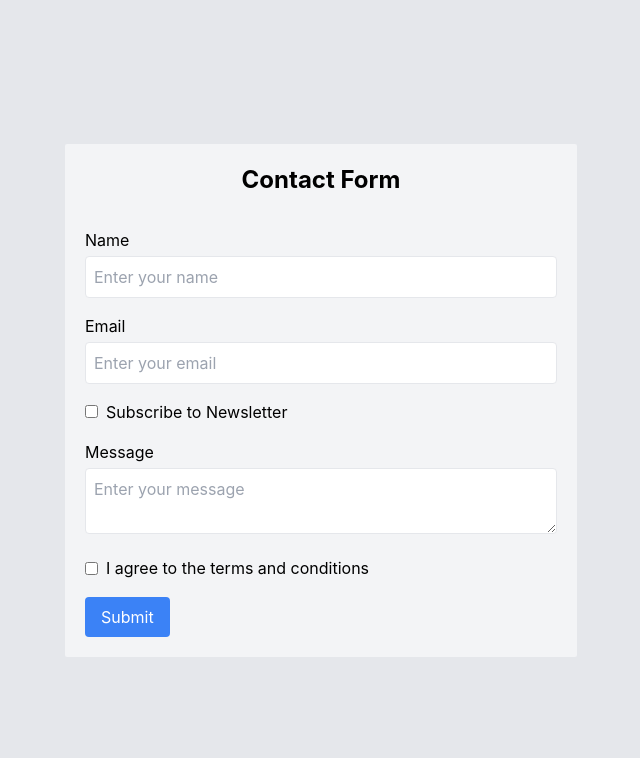
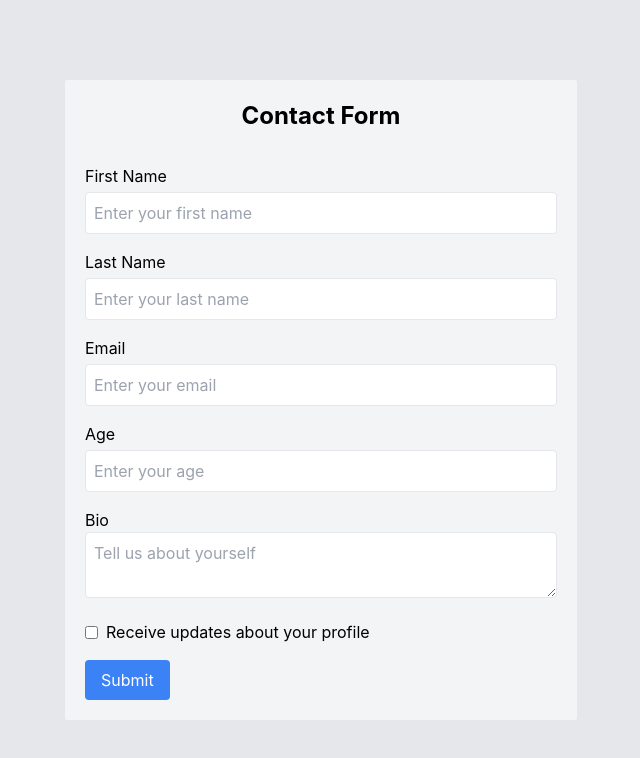
Before and after one commit to puspa955/dynamic-form, a React (Create React App) app: page / in a window 1280 px wide. Shown: the top 758 px of the page, without its empty margins (319-959 px from the left). Built offline with nearby package versions, Linux system fonts and the light colour scheme.

Commit message:
duplicate

```diff
--- a/src/App.tsx
+++ b/src/App.tsx
@@ -11,7 +11,7 @@ const App: React.FC = () => {
     <div className="bg-gray-200 min-h-screen flex items-center justify-center">
       <div className="bg-gray-100 p-5 rounded-sm max-w-lg w-full">
         <h1 className="text-center text-2xl font-bold mb-8">Contact Form</h1>
-        <Form schema={formSchema.contactForm} onSubmit={handleSubmit} />
+        <Form schema={formSchema.userProfileForm} onSubmit={handleSubmit} />
       </div>
     </div>
   );
--- a/src/components/CheckboxField.tsx
+++ b/src/components/CheckboxField.tsx
@@ -4,43 +4,56 @@ type CheckboxFieldProps = {
   name: string;
   label: string;
   required?: boolean;
-  onValueChange: (name: string, value: boolean) => void;
+  checked: boolean;
+  error: string;
+  onChange: (value: boolean) => void;
+  onErrorChange: (error: string) => void;
 };
 
 const CheckboxField: React.FC<CheckboxFieldProps> = ({
   name,
   label,
   required,
-  onValueChange,
+  checked,
+  error,
+  onChange,
+  onErrorChange,
 }) => {
-  const [checked, setChecked] = useState(false);
-  const [error, setError] = useState('');
+  const [touched, setTouched] = useState(false);
+
+  const handleBlur = () => {
+    setTouched(true);
+    validate(checked); // Validate on blur
+  };
 
   const handleChange = (e: React.ChangeEvent<HTMLInputElement>) => {
-    const newChecked = e.target.checked;
-    setChecked(newChecked);
-    onValueChange(name, newChecked);
-    validate(newChecked);
+    const newValue = e.target.checked;
+    onChange(newValue);
+    validate(newValue); // Validate on change
   };
 
-  const validate = (newChecked: boolean) => {
-    const errorMsg = required && !newChecked ? `${label} is required.` : '';
-    setError(errorMsg);
+  const validate = (value: boolean) => {
+    let errorMsg = '';
+    if (required && !value) {
+      errorMsg = `${label} is required.`;
+    }
+    onErrorChange(errorMsg); // Pass the error to the parent
   };
 
   return (
     <div>
-      <label className="inline-flex items-center">
+      <label className="flex items-center">
         <input
           type="checkbox"
+          name={name}
           checked={checked}
           onChange={handleChange}
-          onBlur={() => validate(checked)}
-          className={`mr-2 ${error ? 'border-red-500' : ''}`}
+          onBlur={handleBlur}
+          className={`mr-2 ${error && touched ? 'border-red-500' : ''}`}
         />
         {label}
       </label>
-      {error && <p className="text-red-500 text-sm">{error}</p>}
+      {error && touched && <span className="text-red-500 text-sm">{error}</span>}
     </div>
   );
 };
--- a/src/components/FileField.tsx
+++ b/src/components/FileField.tsx
@@ -1,43 +1,51 @@
-import React, { useState } from 'react';
+import React, { useState, useEffect } from 'react';
 
 type FileFieldProps = {
   name: string;
   label: string;
+  value: File | null;
+  error: string;
+  onChange: (file: File | null) => void;
+  onErrorChange: (error: string) => void;
   required?: boolean;
-  onValueChange: (name: string, value: File | null) => void;
 };
 
 const FileField: React.FC<FileFieldProps> = ({
   name,
   label,
+  value,
+  error,
+  onChange,
+  onErrorChange,
   required,
-  onValueChange,
 }) => {
-  const [file, setFile] = useState<File | null>(null);
-  const [error, setError] = useState('');
+  const [fieldError, setFieldError] = useState('');
+
+  useEffect(() => {
+    validate(value);
+  }, [value]);
 
   const handleChange = (e: React.ChangeEvent<HTMLInputElement>) => {
-    const newFile = e.target.files ? e.target.files[0] : null;
-    setFile(newFile);
-    onValueChange(name, newFile);
-    validate(newFile);
+    const file = e.target.files ? e.target.files[0] : null;
+    onChange(file); // Sends the file to the form
+    validate(file); // Validates the file inside the field
   };
 
-  const validate = (newFile: File | null) => {
-    const errorMsg = required && !newFile ? `${label} is required.` : '';
-    setError(errorMsg);
+  const validate = (file: File | null) => {
+    let errorMsg = '';
+    if (required && !file) {
+      errorMsg = `${label} is required.`;
+    }
+
+    setFieldError(errorMsg); // Set the error inside the component
+    onErrorChange(errorMsg); // Sends the error to the form
   };
 
   return (
     <div>
-      <label htmlFor={name} className="block mb-1">{label}</label>
-      <input
-        type="file"
-        onChange={handleChange}
-        onBlur={() => validate(file)}
-        className={`border p-2 rounded w-full ${error ? 'border-red-500' : ''}`}
-      />
-      {error && <p className="text-red-500 text-sm">{error}</p>}
+      <label htmlFor={name}>{label}</label>
+      <input type="file" name={name} onChange={handleChange} className="border p-2 rounded w-full" />
+      {fieldError && <p className="text-red-500">{fieldError}</p>}
     </div>
   );
 };
--- a/src/components/Form.tsx
+++ b/src/components/Form.tsx
@@ -26,64 +26,28 @@ type FormProps = {
 const Form: React.FC<FormProps> = ({ schema, onSubmit }) => {
   const [formData, setFormData] = useState<{ [key: string]: any }>({});
   const [formErrors, setFormErrors] = useState<{ [key: string]: string }>({});
-  const [isValid, setIsValid] = useState(true);
 
-  const handleFieldChange = (name: string, value: any) => {
+  const handleFieldChange = (name: string, value: any, error: string) => {
+    // Update form data and errors for the specific field
     setFormData((prev) => ({
       ...prev,
       [name]: value,
     }));
 
-    validateField(name, value);
-  };
-
-  const validateField = (name: string, value: any) => {
-    const field = schema.find((f) => f.name === name);
-    if (!field) return;
-
-    let errorMsg = '';
-    if (field.required && (value === undefined || value === null || value === '')) {
-      errorMsg = `${field.label} is required.`;
-    }
-    else if (field.type === 'email' && value) {
-      const emailRegex = /^[^\s@]+@[^\s@]+\.[^\s@]+$/;
-      if (!emailRegex.test(value)) {
-        errorMsg = 'Please enter a valid email address.';
-      }
-    }
-
-    if (typeof value === 'string') {
-      if (field.minLength && value.length < field.minLength) {
-        errorMsg = `${field.label} must be at least ${field.minLength} characters long.`;
-      }
-      if (field.maxLength && value.length > field.maxLength) {
-        errorMsg = `${field.label} must be at most ${field.maxLength} characters long.`;
-      }
-    }
-
-    if (field.min !== undefined && value < field.min) {
-      errorMsg = `${field.label} must be at least ${field.min}.`;
-    }
-
-    if (field.max !== undefined && value > field.max) {
-      errorMsg = `${field.label} must be at most ${field.max}.`;
-    }
-
     setFormErrors((prev) => ({
       ...prev,
-      [name]: errorMsg,
+      [name]: error,
     }));
-
-    setIsValid(Object.values({ ...formErrors, [name]: errorMsg }).every((err) => !err));
   };
 
   const handleSubmit = (e: React.FormEvent<HTMLFormElement>) => {
     e.preventDefault();
 
-    schema.forEach((field) => validateField(field.name, formData[field.name]));
+    // Check if any field has an error before submission
+    const hasErrors = Object.values(formErrors).some(error => error !== '');
 
-    if (isValid) {
-      onSubmit(formData);
+    if (!hasErrors) {
+      onSubmit(formData); // Call the onSubmit function passed from the parent
     }
   };
 
@@ -104,7 +68,10 @@ const Form: React.FC<FormProps> = ({ schema, onSubmit }) => {
                 required={field.required}
                 minLength={field.minLength}
                 maxLength={field.maxLength}
-                onValueChange={handleFieldChange}
+                value={formData[field.name] || ''}
+                error={formErrors[field.name] || ''}
+                onChange={(value) => handleFieldChange(field.name, value, '')} // Clear error on change
+                onErrorChange={(error) => handleFieldChange(field.name, formData[field.name], error)} // Pass error back
               />
             );
           case 'textarea':
@@ -116,7 +83,10 @@ const Form: React.FC<FormProps> = ({ schema, onSubmit }) => {
                 placeholder={field.placeholder}
                 required={field.required}
                 maxLength={field.maxLength}
-                onValueChange={handleFieldChange}
+                value={formData[field.name] || ''}
+                error={formErrors[field.name] || ''}
+                onChange={(value) => handleFieldChange(field.name, value, '')} // Clear error on change
+                onErrorChange={(error) => handleFieldChange(field.name, formData[field.name], error)} // Pass error back
               />
             );
           case 'select':
@@ -127,7 +97,10 @@ const Form: React.FC<FormProps> = ({ schema, onSubmit }) => {
                 label={field.label}
                 options={field.options || []}
                 required={field.required}
-                onValueChange={handleFieldChange}
+                value={formData[field.name] || ''}
+                error={formErrors[field.name] || ''}
+                onChange={(value) => handleFieldChange(field.name, value, '')} // Clear error on change
+                onErrorChange={(error) => handleFieldChange(field.name, formData[field.name], error)} // Pass error back
               />
             );
           case 'checkbox':
@@ -137,7 +110,10 @@ const Form: React.FC<FormProps> = ({ schema, onSubmit }) => {
                 name={field.name}
                 label={field.label}
                 required={field.required}
-                onValueChange={handleFieldChange}
+                checked={formData[field.name] || false}
+                error={formErrors[field.name] || ''}
+                onChange={(value) => handleFieldChange(field.name, value, '')} // Clear error on change
+                onErrorChange={(error) => handleFieldChange(field.name, formData[field.name], error)} // Pass error back
               />
             );
           case 'file':
@@ -147,7 +123,10 @@ const Form: React.FC<FormProps> = ({ schema, onSubmit }) => {
                 name={field.name}
                 label={field.label}
                 required={field.required}
-                onValueChange={handleFieldChange}
+                value={formData[field.name] || null}
+                error={formErrors[field.name] || ''}
+                onChange={(value) => handleFieldChange(field.name, value, '')} // Clear error on change
+                onErrorChange={(error) => handleFieldChange(field.name, formData[field.name], error)} // Pass error back
               />
             );
           default:
@@ -156,8 +135,8 @@ const Form: React.FC<FormProps> = ({ schema, onSubmit }) => {
       })}
       <button
         type="submit"
-        disabled={!isValid}
-        className={`bg-blue-500 text-white py-2 px-4 rounded ${!isValid ? 'opacity-50 cursor-not-allowed' : ''}`}
+        disabled={Object.values(formErrors).some(error => error !== '')}
+        className={`bg-blue-500 text-white py-2 px-4 rounded ${Object.values(formErrors).some(error => error !== '') ? 'opacity-50 cursor-not-allowed' : ''}`}
       >
         Submit
       </button>
--- a/src/components/InputField.tsx
+++ b/src/components/InputField.tsx
@@ -8,7 +8,10 @@ type InputFieldProps = {
   required?: boolean;
   minLength?: number;
   maxLength?: number;
-  onValueChange: (name: string, value: string) => void;
+  value: string;
+  error: string;
+  onChange: (value: string) => void;
+  onErrorChange: (error: string) => void;
 };
 
 const InputField: React.FC<InputFieldProps> = ({
@@ -19,39 +22,34 @@ const InputField: React.FC<InputFieldProps> = ({
   required,
   minLength,
   maxLength,
-  onValueChange,
+  value,
+  error,
+  onChange,
+  onErrorChange,
 }) => {
-  const [value, setValue] = useState('');
-  const [error, setError] = useState('');
+  const [touched, setTouched] = useState(false);
+
+  const handleBlur = () => {
+    setTouched(true);
+    validate(value); // Validate on blur
+  };
 
   const handleChange = (e: React.ChangeEvent<HTMLInputElement>) => {
     const newValue = e.target.value;
-    setValue(newValue);
-    onValueChange(name, newValue);
-    validate(newValue);
+    onChange(newValue);
+    validate(newValue); // Validate on change
   };
 
-  const validate = (newValue: string) => {
+  const validate = (value: string) => {
     let errorMsg = '';
-
-    // Check for required field
-    if (required && !newValue) {
+    if (required && !value) {
       errorMsg = `${label} is required.`;
-    }
-    // Validate email format
-    else if (type === 'email' && newValue && !/\S+@\S+\.\S+/.test(newValue)) {
-      errorMsg = 'Please enter a valid email address.';
-    }
-    // Check for minimum length
-    else if (minLength && newValue.length < minLength) {
+    } else if (minLength && value.length < minLength) {
       errorMsg = `${label} must be at least ${minLength} characters long.`;
-    }
-    // Check for maximum length
-    else if (maxLength && newValue.length > maxLength) {
+    } else if (maxLength && value.length > maxLength) {
       errorMsg = `${label} must be at most ${maxLength} characters long.`;
     }
-
-    setError(errorMsg);
+    onErrorChange(errorMsg); // Pass the error to the parent
   };
 
   return (
@@ -63,10 +61,10 @@ const InputField: React.FC<InputFieldProps> = ({
         placeholder={placeholder}
         value={value}
         onChange={handleChange}
-        onBlur={() => validate(value)}
-        className={`border p-2 rounded w-full ${error ? 'border-red-500' : ''}`}
+        onBlur={handleBlur}
+        className={`border p-2 rounded w-full ${error && touched ? 'border-red-500' : ''}`}
       />
-      {error && <p className="text-red-500 text-sm">{error}</p>}
+      {error && touched && <span className="text-red-500 text-sm">{error}</span>}
     </div>
   );
 };
--- a/src/components/SelectField.tsx
+++ b/src/components/SelectField.tsx
@@ -1,51 +1,60 @@
-import React, { useState } from 'react';
+import React, { useState, useEffect } from 'react';
 
 type SelectFieldProps = {
   name: string;
   label: string;
   options: string[];
+  value: string;
+  error: string;
+  onChange: (value: string) => void;
+  onErrorChange: (error: string) => void;
   required?: boolean;
-  onValueChange: (name: string, value: string) => void;
 };
 
 const SelectField: React.FC<SelectFieldProps> = ({
   name,
   label,
   options,
+  value,
+  error,
+  onChange,
+  onErrorChange,
   required,
-  onValueChange,
 }) => {
-  const [value, setValue] = useState('');
-  const [error, setError] = useState('');
+  const [fieldError, setFieldError] = useState('');
+
+  useEffect(() => {
+    validate(value);
+  }, [value]);
 
   const handleChange = (e: React.ChangeEvent<HTMLSelectElement>) => {
     const newValue = e.target.value;
-    setValue(newValue);
-    onValueChange(name, newValue);
-    validate(newValue);
+    onChange(newValue); // Sends the value to the form
+    validate(newValue); // Validates the value inside the field
   };
 
-  const validate = (newValue: string) => {
-    const errorMsg = required && !newValue ? `${label} is required.` : '';
-    setError(errorMsg);
+  const validate = (value: string) => {
+    let errorMsg = '';
+    if (required && !value) {
+      errorMsg = `${label} is required.`;
+    }
+
+    setFieldError(errorMsg); // Set the error inside the component
+    onErrorChange(errorMsg); // Sends the error to the form
   };
 
   return (
     <div>
-      <label htmlFor={name} className="block mb-1">{label}</label>
-      <select
-        name={name}
-        value={value}
-        onChange={handleChange}
-        onBlur={() => validate(value)}
-        className={`border p-2 rounded w-full ${error ? 'border-red-500' : ''}`}
-      >
-        <option value="">Select...</option>
+      <label htmlFor={name}>{label}</label>
+      <select name={name} value={value} onChange={handleChange} className="border p-2 rounded w-full">
+        <option value="">Select an option</option>
         {options.map((option, index) => (
-          <option key={index} value={option}>{option}</option>
+          <option key={index} value={option}>
+            {option}
+          </option>
         ))}
       </select>
-      {error && <p className="text-red-500 text-sm">{error}</p>}
+      {fieldError && <p className="text-red-500">{fieldError}</p>}
     </div>
   );
 };
--- a/src/components/TextAreaField.tsx
+++ b/src/components/TextAreaField.tsx
@@ -1,54 +1,64 @@
-import React, { useState } from 'react';
+import React, { useState, useEffect } from 'react';
 
 type TextAreaFieldProps = {
   name: string;
   label: string;
   placeholder?: string;
+  value: string;
+  error: string;
+  onChange: (value: string) => void;
+  onErrorChange: (error: string) => void;
   required?: boolean;
   maxLength?: number;
-  onValueChange: (name: string, value: string) => void;
 };
 
 const TextAreaField: React.FC<TextAreaFieldProps> = ({
   name,
   label,
   placeholder,
+  value,
+  error,
+  onChange,
+  onErrorChange,
   required,
   maxLength,
-  onValueChange,
 }) => {
-  const [value, setValue] = useState('');
-  const [error, setError] = useState('');
+  const [fieldError, setFieldError] = useState('');
+
+  useEffect(() => {
+    validate(value);
+  }, [value]);
 
   const handleChange = (e: React.ChangeEvent<HTMLTextAreaElement>) => {
     const newValue = e.target.value;
-    setValue(newValue);
-    onValueChange(name, newValue);
-    validate(newValue);
+    onChange(newValue); // Sends the value to the form
+    validate(newValue); // Validates the value inside the field
   };
 
-  const validate = (newValue: string) => {
+  const validate = (value: string) => {
     let errorMsg = '';
-    if (required && !newValue) {
+    if (required && !value) {
       errorMsg = `${label} is required.`;
-    } else if (maxLength && newValue.length > maxLength) {
+    }
+    if (maxLength && value.length > maxLength) {
       errorMsg = `${label} must be at most ${maxLength} characters long.`;
     }
-    setError(errorMsg);
+
+    setFieldError(errorMsg); // Set the error inside the component
+    onErrorChange(errorMsg); // Sends the error to the form
   };
 
   return (
     <div>
-      <label htmlFor={name} className="block mb-1">{label}</label>
+      <label htmlFor={name}>{label}</label>
       <textarea
         name={name}
+        value={value}
         placeholder={placeholder}
-        value={value}
         onChange={handleChange}
-        onBlur={() => validate(value)}
-        className={`border p-2 rounded w-full ${error ? 'border-red-500' : ''}`}
+        className="border p-2 rounded w-full"
       />
-      {error && <p className="text-red-500 text-sm">{error}</p>}
+      {fieldError && <p className="text-red-500">{fieldError}</p>}
     </div>
   );
 };
```
